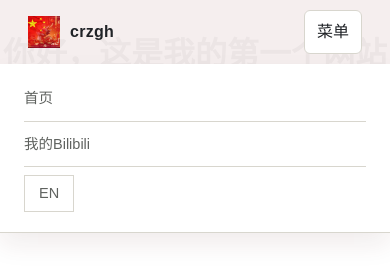
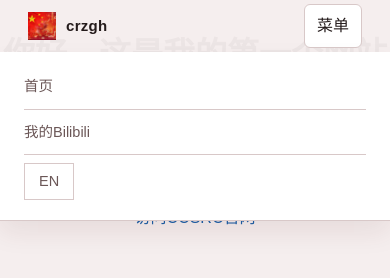
Before and after one commit to crzgh/crzgh.github.io, a plain HTML site: page index.html in a window 390 px wide. Both pictures are taken after a click on the button "菜单". Drawn offline with Linux system fonts and the light colour scheme.

Commit message:
Refactor navigation styles and improve responsiveness
Updated CSS variables and styles for navigation elements, including adjustments for responsiveness and hover effects.

```diff
--- a/index.html
+++ b/index.html
@@ -48,34 +48,62 @@
   </div>
   </header>
 <style>
+:root {
+  --bg: #f5eeee;
+  --card: #fdfafb;
+  --ink: #241b1b;
+  --ink-2: #6b5757;
+  --ink-3: #8c7777;
+  --line: #d8c8c8;
+  --red: #e60000;
+  --red-deep: #b30000;
+  --red-soft: #ffe6e6;
+  --max-w: 1080px;
+}
 header.site-nav {
   position: fixed; top: 0; left: 0; right: 0; z-index: 50;
   background: rgba(245,238,238,.96);
-  border-bottom: 1px solid var(--line, #d8c8c8);
+  border-bottom: 1px solid var(--line);
   transition: box-shadow .25s;
 }
 header.site-nav.scrolled { box-shadow: 0 6px 24px rgba(80,20,20,.08); }
-.nav-inner { display: flex; align-items: center; justify-content: space-between; height: 64px; max-width: 1080px; margin: 0 auto; padding: 0 28px; }
-.brand { display: flex; align-items: center; gap: 10px; text-decoration: none; color: var(--ink, #241b1b); }
-.brand img { height: 32px; width: auto; display: block; }
-.brand-name { font-weight: 700; font-size: 16px; letter-spacing: .3px; }
+.nav-inner {
+  display: flex; align-items: center; justify-content: space-between;
+  height: 52px;
+  max-width: var(--max-w); margin: 0 auto; padding: 0 28px;
+}
+.brand { display: flex; align-items: center; gap: 10px; text-decoration: none; color: var(--ink); }
+.brand img { height: 28px; width: auto; display: block; }
+.brand-name { font-weight: 700; font-size: 15px; letter-spacing: .3px; }
 .nav-links { display: flex; gap: 24px; list-style: none; align-items: center; margin: 0; padding: 0; }
-.nav-links a { color: var(--ink-2, #6b5757); text-decoration: none; font-size: 14.5px; transition: color .2s; }
-.nav-links a:hover, .nav-links a.active { color: var(--red, #a82b2b); }
-.menu-toggle { display: none; border: 1px solid var(--line, #d8c8c8); background: #fff; color: var(--ink, #241b1b); border-radius: 6px; padding: 7px 12px; font: inherit; cursor: pointer; }
-.lang-switch { font-size: 13px; color: var(--red, #a82b2b); text-decoration: none; border: 1px solid var(--line, #d8c8c8); padding: 4px 10px; }
-.lang-switch:hover { background: #f8e6e6; }
+.nav-links a { color: var(--ink-2); text-decoration: none; font-size: 14.5px; transition: color .2s; }
+.nav-links a:hover, .nav-links a.active { color: var(--red); }
+.menu-toggle {
+  display: none; border: 1px solid var(--line); background: #fff;
+  color: var(--ink); border-radius: 6px; padding: 7px 12px; font: inherit; cursor: pointer;
+}
+.lang-switch {
+  font-size: 13px; color: var(--red); text-decoration: none;
+  border: 1px solid var(--line); padding: 4px 10px;
+}
+.lang-switch:hover { background: var(--red-soft); }
 @media (max-width: 860px) {
   .menu-toggle { display: inline-flex; align-items: center; }
-  .nav-links { display: none; position: absolute; top: 64px; left: 0; right: 0; padding: 12px 24px 20px; background: #fff; border-bottom: 1px solid var(--line, #d8c8c8); box-shadow: 0 12px 24px rgba(80,20,20,.08); }
+  .nav-links {
+    display: none; position: absolute;
+    top: 52px; left: 0; right: 0;
+    padding: 12px 24px 20px; background: #fff;
+    border-bottom: 1px solid var(--line);
+    box-shadow: 0 12px 24px rgba(80,20,20,.08);
+  }
   .nav-links.open { display: flex; flex-direction: column; align-items: stretch; gap: 0; }
-  .nav-links li { border-top: 1px solid var(--line, #d8c8c8); }
+  .nav-links li { border-top: 1px solid var(--line); }
   .nav-links li:first-child { border-top: 0; }
   .nav-links a { display: block; padding: 10px 0; }
   .nav-links .lang-switch { display: inline-block; margin-top: 8px; padding: 5px 14px; }
 }
 </style>
-  <script>
+<script>
 const nav = document.getElementById('siteNav');
 const onScroll = () => nav.classList.toggle('scrolled', window.scrollY > 10);
 window.addEventListener('scroll', onScroll, { passive: true });
```
